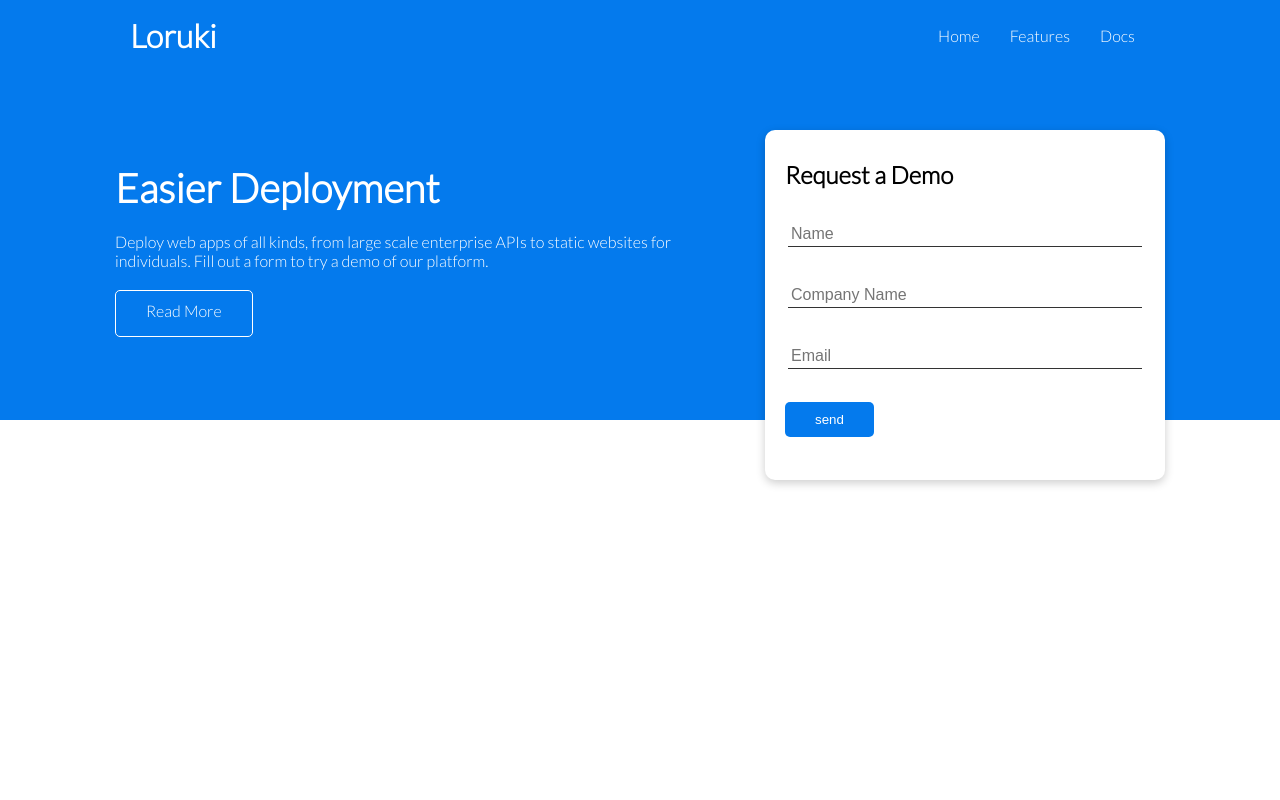
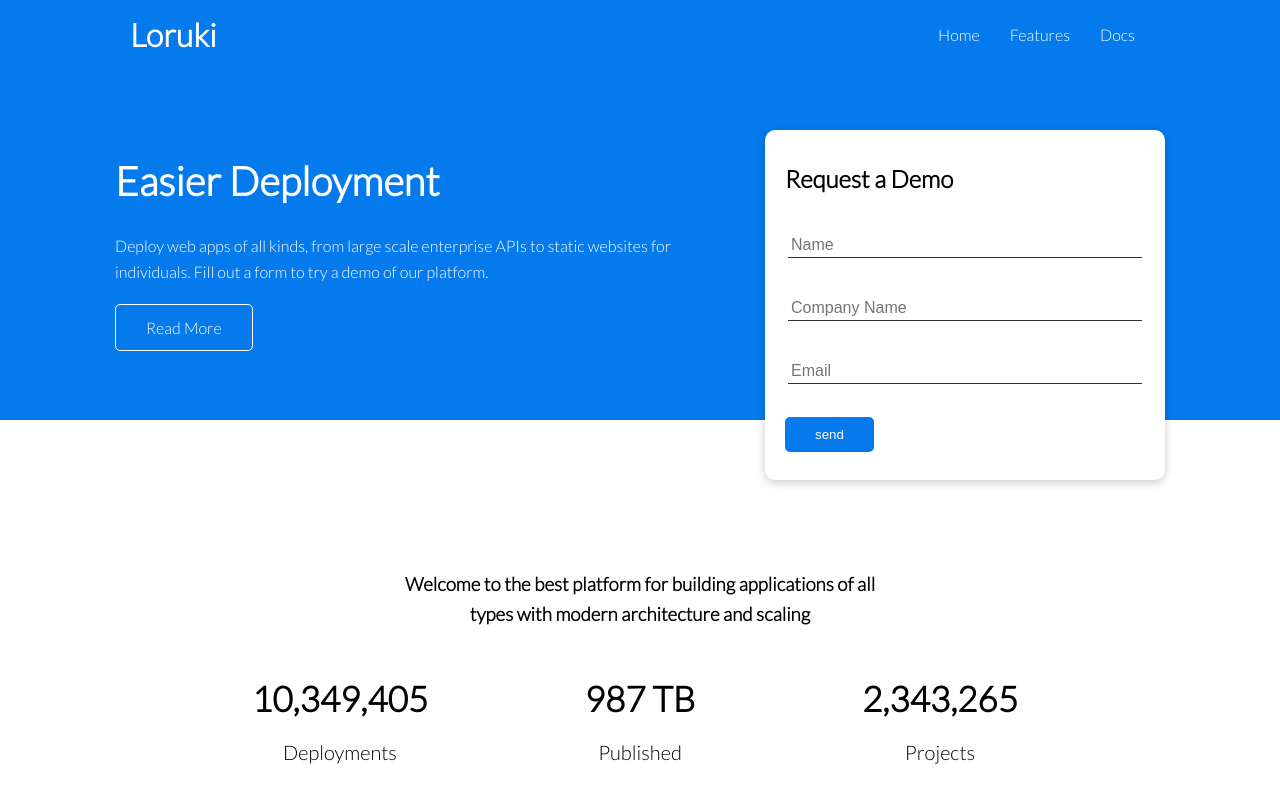
Before and after one commit to brittonstoffregen/loruki-website, a plain HTML site: page loruki-website-scratch/index.html in a window 1280 px wide. Shown: the top 800 px of the page. Drawn offline with Linux system fonts and the light colour scheme.

Commit message:
SCRATCH editing showcase buttons and spacing + starting stats section and CLI section.

```diff
--- a/loruki-website-scratch/index.html
+++ b/loruki-website-scratch/index.html
@@ -32,11 +32,11 @@
       <div class="showcase-text">
         <h1>Easier Deployment</h1>
         <p>Deploy web apps of all kinds, from large scale enterprise APIs to static websites for individuals. Fill out a form to try a demo of our platform.</p>
-        <a href="features.html">Read More</a>
+        <a href="features.html" class="btn">Read More</a>
       </div>
 
       <div class="showcase-form">
-        <h1>Request a Demo</h1>
+        <h2>Request a Demo</h2>
         <form>
           <div class="form-control">
             <input type="text" name="name" placeholder="Name" required>
@@ -47,10 +47,45 @@
           <div class="form-control">
             <input type="email" name="emil" placeholder="Email" required>
           </div>
-          <input type="submit" value="send">
+          <input type="submit" value="send" class="btn">
         </form>
       </div>
     </div>
   </section>
+
+  <section class="stats">
+    <div class="stats-heading">
+     <h3>Welcome to the best platform for building applications of all types with modern architecture and scaling</h3>
+    </div>
+    <div class="stats-info">
+      <div>
+        <i></i>
+        <h3>10,349,405</h3>
+        <p>Deployments</p>
+      </div>
+      <div>
+        <i></i>
+        <h3>987 TB</h3>
+        <p>Published</p>
+      </div>
+      <div>
+        <i></i>
+        <h3>2,343,265</h3>
+        <p>Projects</p>
+      </div>
+    </div>
+  </section>
+
+  <section class="cli">
+    <div>
+      <img src="images/cli.png" width="100%" alt="">
+    </div>
+    <div>
+      Easy to use cross platform CLI
+    </div>
+    <div>
+      Deploy in seconds
+    </div>
+  </section>
 </body>
 </html>
--- a/loruki-website-scratch/styles.css
+++ b/loruki-website-scratch/styles.css
@@ -15,7 +15,8 @@ body {
   font-family: 'Lato', sans-serif;
   padding: 0;
   margin: 0;
-  font-weight: 300;
+  font-weight: 100;
+  line-height: 1.6;
 }
 
 a {
@@ -85,6 +86,18 @@ nav li:hover {
 
 .showcase-text a {
   color: #fff;
+  background-color: transparent;
+  border: 1px solid #fff;
+  display: inline-block;
+  padding: 10px 30px;
+  cursor: pointer;
+  color: #fff;
+  border-radius: 5px;
+  height: 47px;
+}
+
+.showcase-text a:hover {
+  transform: scale(1.02)
 }
 
 .showcase-form {
@@ -100,7 +113,7 @@ nav li:hover {
   box-shadow: 0 3px 10px rgba(0, 0, 0, 0.2 );
 }
 
-.showcase-form h1 {
+.showcase-form h2 {
   margin: 10px 0;
 }
 
@@ -128,6 +141,10 @@ nav li:hover {
   cursor: pointer;
 }
 
+.showcase-form input[type="submit"]:hover {
+  transform: scale(1.02);
+}
+
 .showcase-text h1{
   font-size: 40px;
   margin: 10px 0;
@@ -138,23 +155,12 @@ nav li:hover {
   margin: 20px 0;
 }
 
-.showcase-text a{
-  background-color: transparent;
-  border: 1px solid #fff;
-  display: inline-block;
-  padding: 10px 30px;
-  cursor: pointer;
-  color: #fff;
-  border-radius: 5px;
-  height: 47px;
-}
-
-.showcase::before,
+/*.showcase::before,
 .showcase::after {
   content: "";
   position: absolute;
   height: 100px;
-  bottom: -70px;
+  bottom: 70px;
   right: 0;
   left: 0;
   transform: skewY(-3deg);
@@ -162,4 +168,53 @@ nav li:hover {
   -moz-transform: skewY(-3deg);
   -ms-transform: skewY(-3deg);
   background-color: #fff;
+}*/
+
+/* Stats* */
+.stats {
+  margin: 150px;
 }
+
+.stats-heading {
+  max-width: 500px;
+  text-align: center;
+  margin: auto;
+  margin-bottom: 40px;
+}
+
+.stats-info {
+  margin: auto;
+  text-align: center;
+  margin-top: 20px;
+  display: grid;
+  grid-template-columns: repeat(3, 1fr);
+  padding: 0 40px;
+}
+
+.stats-info h3 {
+  font-size: 35px;
+}
+
+.stats-info p {
+  font-size: 20px;
+  margin: 10px 0;
+}
+
+.stats-info div {
+  display: inline-block;
+}
+
+/* CLI */
+.cli {
+  display: grid;
+  grid-template-columns: repeat(3 1fr);
+  grid-template-rows: repeat(2, 1fr);
+}
+
+.cli > *:first-child {
+  grid-column: 1 / span 2;
+}
+
+.cli > :nth-child() {
+
+}
--- a/loruki-website-tutorial/css/styles.css
+++ b/loruki-website-tutorial/css/styles.css
@@ -141,7 +141,6 @@ code, pre {
   -moz-transform: skewY(-3deg);
   -ms-transform: skewY(-3deg);
   background-color: #fff;
-
 }
 
 /* Stats */
```
Also changed, not shown: loruki-website-scratch/images/cli.png (added), loruki-website-scratch/images/cloud.png (added), loruki-website-scratch/images/docs.png (added), loruki-website-scratch/images/favicon.png (added), loruki-website-scratch/images/logos/clojure.png (added), loruki-website-scratch/images/logos/csharp.png (added), loruki-website-scratch/images/logos/go.png (added), loruki-website-scratch/images/logos/node.png (added), loruki-website-scratch/images/logos/php.png (added), loruki-website-scratch/images/logos/python.png (added), loruki-website-scratch/images/logos/ruby.png (added), loruki-website-scratch/images/logos/scala.png (added), loruki-website-scratch/images/npm.png (added), loruki-website-scratch/images/server.png (added), 1 more files, 1 other file.
